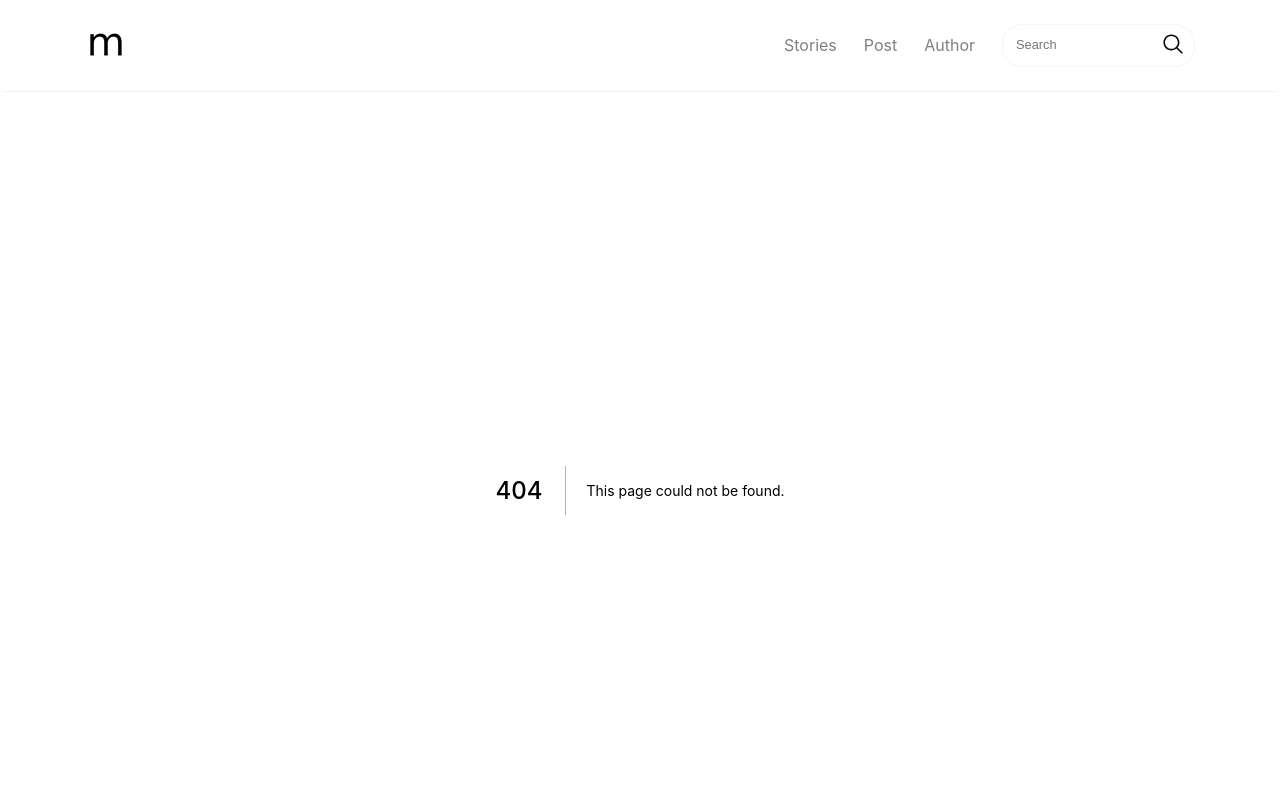
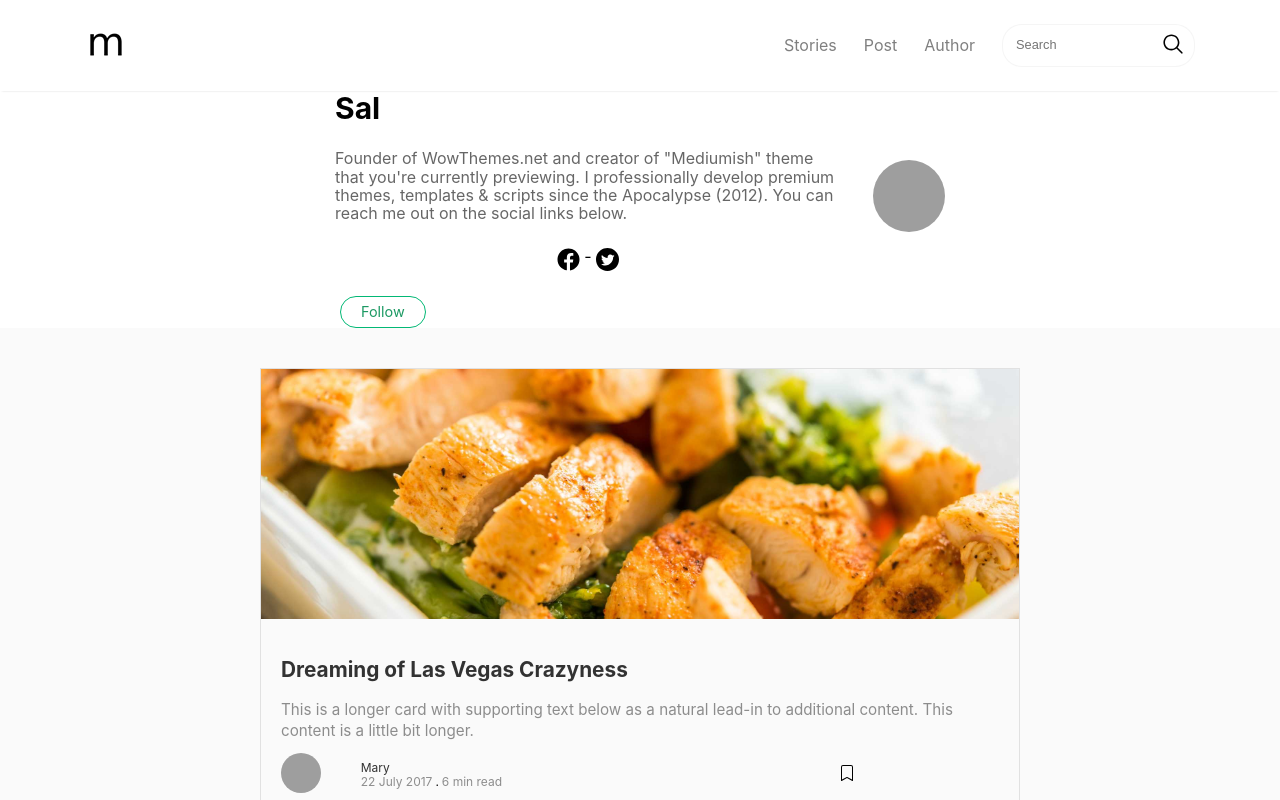
Before and after one commit to SaidAoussar/blog-project, a Next.js app: page /author/author in a window 1280 px wide. Before the commit this address had no page. Shown: the top 800 px of the page. Built offline with nearby package versions, Linux system fonts and the light colour scheme; grey boxes are pictures that could not be loaded.

Commit message:
d: create author page to display info about author and all his post

```diff
--- /dev/null
+++ b/pages/author/author.module.scss
@@ -0,0 +1,76 @@
+@use "./../../styles/utilities/mixins" as m;
+
+.wrapAuthor {
+  .author {
+    text-align: center;
+    margin: 0 auto;
+    max-width: 610px;
+
+    @include m.breakpoint-up(md) {
+      display: flex;
+      flex-direction: row-reverse;
+      align-items: center;
+      gap: 32px;
+    }
+
+    @include m.breakpoint-up(lg) {
+      text-align: left;
+    }
+
+    .authorThumb {
+      margin-bottom: 24px;
+      img {
+        width: 72px;
+        height: 72px;
+        border-radius: 100%;
+      }
+    }
+
+    .authorInfo {
+      .authorName {
+        font-size: 30px;
+        margin-bottom: 24px;
+      }
+
+      .authorDescription {
+        color: rgba(0, 0, 0, 0.6);
+        font-size: 1rem;
+        margin-bottom: 24px;
+      }
+
+      .socialLinks {
+        margin-bottom: 24px;
+        display: flex;
+        justify-content: center;
+
+        .dot {
+          display: inline-block;
+          padding-bottom: 5px;
+          margin-left: 3px;
+          margin-right: 3px;
+        }
+      }
+
+      .follow {
+        color: #1c9963;
+        font-size: 0.9rem;
+        padding: 7px 20px;
+        margin-left: 5px;
+        background: none;
+        border: 1px solid #02b875;
+        border-radius: 50px;
+      }
+    }
+  }
+}
+
+.wrapAuthorPosts {
+  background-color: #fafafa;
+  padding: 40px 0 46px;
+  .authorPosts {
+    @include m.breakpoint-up(lg) {
+      max-width: 760px;
+      margin: 0px auto;
+    }
+  }
+}
--- /dev/null
+++ b/pages/author/author.tsx
@@ -0,0 +1,50 @@
+import type { NextPage } from "next";
+import styles from "./author.module.scss";
+import PostCard from "../../components/postcard/PostCard";
+
+const Author: NextPage = () => {
+  return (
+    <div>
+      <section className={styles.wrapAuthor}>
+        <div className="container">
+          <div className={styles.author}>
+            <div className={styles.authorThumb}>
+              <img
+                src="https://www.gravatar.com/avatar/e56154546cf4be74e393c62d1ae9f9d4?s=250&d=mm&r=x"
+                alt=""
+              />
+            </div>
+            <div className={styles.authorInfo}>
+              <h1 className={styles.authorName}>Sal</h1>
+              <p className={styles.authorDescription}>
+                Founder of WowThemes.net and creator of "Mediumish" theme that
+                you're currently previewing. I professionally develop premium
+                themes, templates & scripts since the Apocalypse (2012). You can
+                reach me out on the social links below.
+              </p>
+              <div className={styles.socialLinks}>
+                <img src="/img/fb-icon.svg" alt="facebook" />
+                <span className={styles.dot}>-</span>
+                <img src="/img/twitter-icon.svg" alt="twitter" />
+              </div>
+
+              <button className={styles.follow}>Follow</button>
+            </div>
+          </div>
+        </div>
+      </section>
+      <section className={styles.wrapAuthorPosts}>
+        <div className="container">
+          <div className={styles.authorPosts}>
+            <PostCard />
+            <PostCard />
+            <PostCard />
+            <PostCard />
+          </div>
+        </div>
+      </section>
+    </div>
+  );
+};
+
+export default Author;
```
